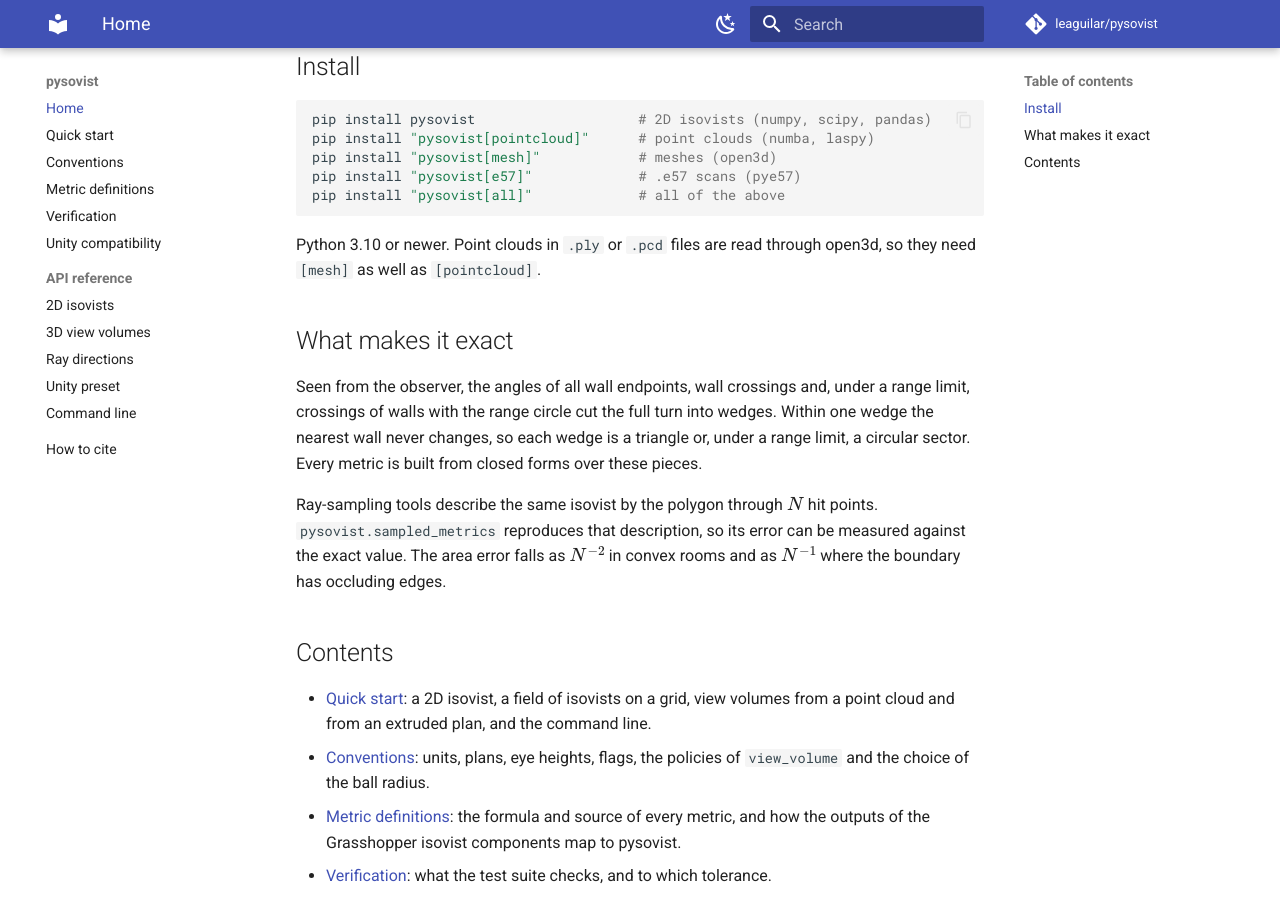
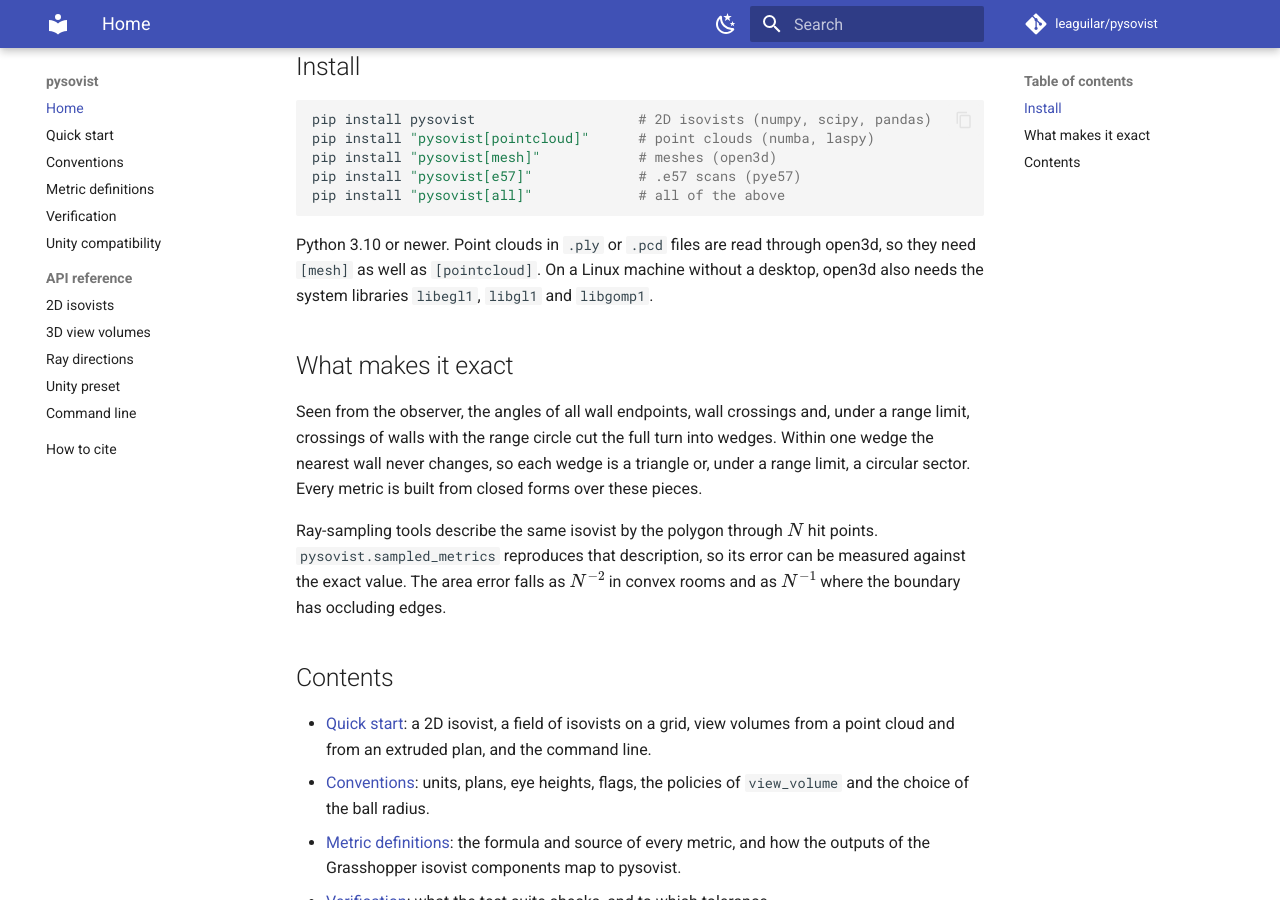
Before and after one commit to leaguilar/pysovist, an MkDocs documentation site: the page built from docs/index.md, in a window 1280 px wide and 900 px high, scrolled down 483 px. Built offline with MkDocs 1.6.1 and Material for MkDocs 9.7.7, drawn with Linux system fonts in a browser that asks for light colours; comment, search, counter and statistics services are not loaded.

Commit message:
CI: install the system libraries open3d loads on Linux, and say so in the install notes

````diff
--- a/docs/index.md
+++ b/docs/index.md
@@ -19,7 +19,7 @@ pip install "pysovist[e57]"             # .e57 scans (pye57)
 pip install "pysovist[all]"             # all of the above
 ```
 
-Python 3.10 or newer. Point clouds in `.ply` or `.pcd` files are read through open3d, so they need `[mesh]` as well as `[pointcloud]`.
+Python 3.10 or newer. Point clouds in `.ply` or `.pcd` files are read through open3d, so they need `[mesh]` as well as `[pointcloud]`. On a Linux machine without a desktop, open3d also needs the system libraries `libegl1`, `libgl1` and `libgomp1`.
 
 ## What makes it exact
 
````
Also changed, not shown: README.md (+1 -1 lines), 1 other file.
